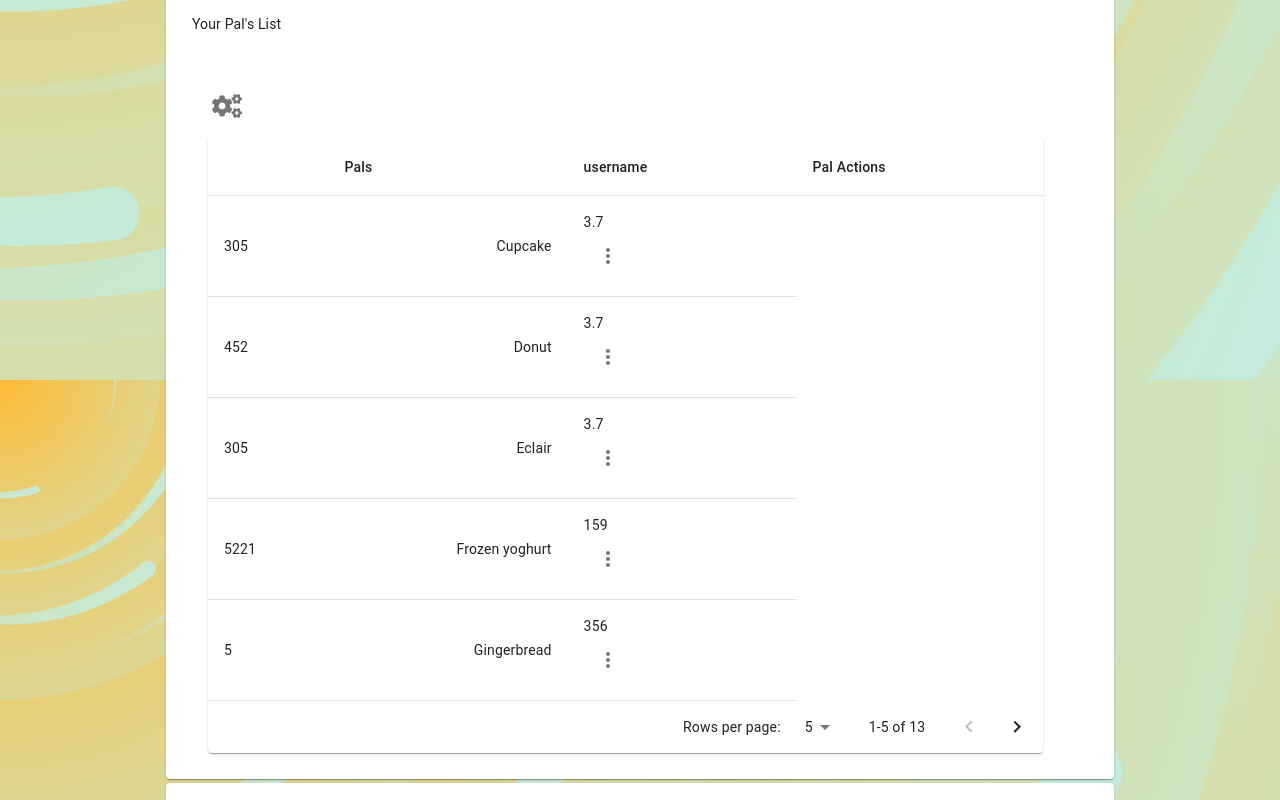
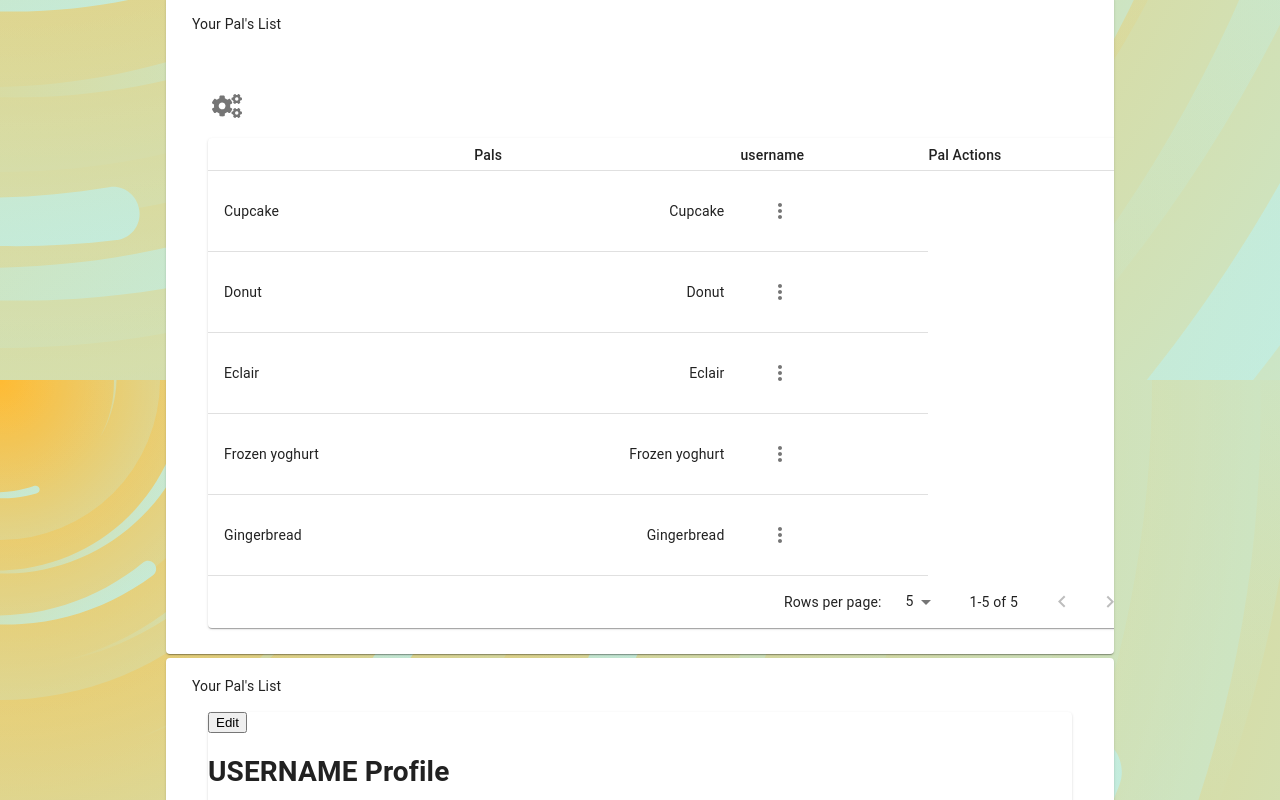
Before and after one commit to listenToRipley/capstone, a React (Create React App) app: page /home in a window 1280 px wide. Shown: the part 1540-2340 px from the top of the page. Built offline with nearby package versions, Linux system fonts and the light colour scheme.

Commit message:
need to work on header for pals list

```diff
--- a/src/components/PalLists/PalsList.js
+++ b/src/components/PalLists/PalsList.js
@@ -49,12 +49,12 @@ const useStyles = makeStyles((theme) => ({
     marginTop: theme.spacing(4),
   },
   paper: {
-    width: '90%',
+    width: '100%',
     marginLeft: theme.spacing(4),
     marginBottom: theme.spacing(2),
   },
   table: {
-    minWidth: 750,
+    minWidth: 450,
   },
   visuallyHidden: {
     border: 0,
@@ -69,8 +69,6 @@ const useStyles = makeStyles((theme) => ({
   }
 }));
 
-
-//quantity, measurement, item, spoonId
 const createData = (pal, username, palActions) => {
 return { pal, username, palActions};
 }
@@ -81,19 +79,11 @@ return { pal, username, palActions};
 
 //this will need to be replaced by content from the server
 const rows = [
-createData( 305, 'Cupcake', 3.7),
-createData( 452, 'Donut', 3.7),
-createData( 305, 'Eclair', 3.7),
-createData( 5221, 'Frozen yoghurt', 159),
-createData( 5, 'Gingerbread', 356),
-createData( 1, 'Honeycomb', 408),
-createData( 32, 'Ice cream sandwich', 237),
-createData( 66, 'Jelly Bean', 375),
-createData( 23, 'KitKat', 518),
-createData( 6565, 'Lollipop', 392),
-createData( 13.2, 'Marshmallow', 318),
-createData( 33, 'Nougat', 360),
-createData( 6666, 'Oreo', 437)
+createData( 'Cupcake', 'Cupcake'),
+createData( 'Donut','Donut',),
+createData( 'Eclair','Eclair',),
+createData( 'Frozen yoghurt','Frozen yoghurt'),
+createData( 'Gingerbread','Gingerbread')
 ];
 
 //sorting functions  DON'T TOUCH
@@ -142,14 +132,14 @@ onRequestSort(event, property);
 
 return (
 <TableHead>
-  <TableRow>
+
     <TableCell >
     </TableCell>
     {headCells.map((headCell) => (
       <TableCell
         key={headCell.id}
-        align={headCell.numeric ? 'center' : 'left'}
-        padding={headCell.disablePadding ? 'none' : 'default'}
+        align='left'
+        padding='none'
         /* We don't really need sorting on update and delete, we should change that  */
         sortDirection={orderBy === headCell.id ? order : false}
       >
@@ -167,7 +157,7 @@ return (
         </TableSortLabel>
       </TableCell>
     ))}
-  </TableRow>
+
 </TableHead>
 );
 }
@@ -196,7 +186,7 @@ theme.palette.type === 'light'
       backgroundColor: theme.palette.secondary.dark,
     },
 title: {
-flex: '1 1 90%',
+flex: '1 1 80%',
 },
 }));
 
```
